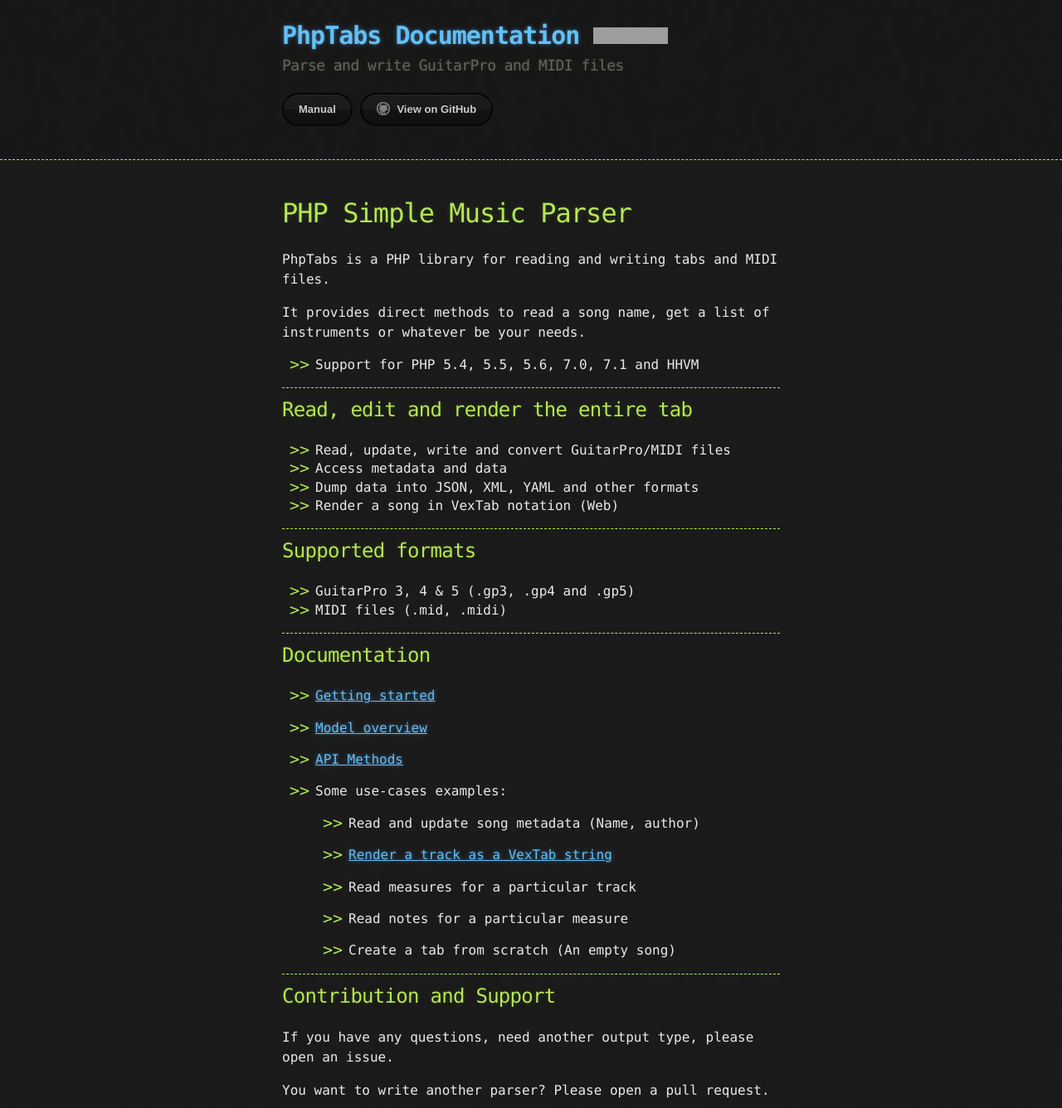
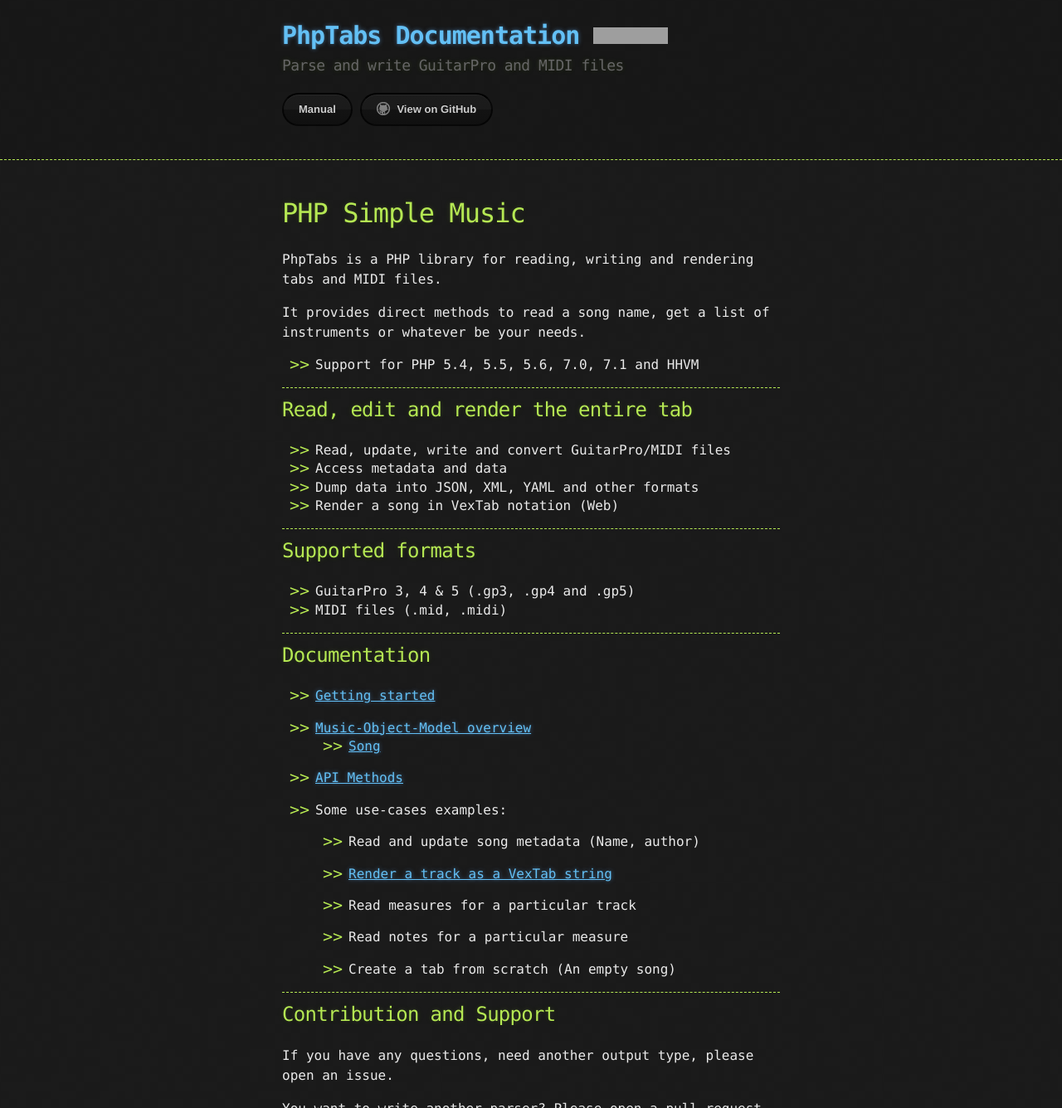
Before and after one commit to stdtabs/stdtabs.github.io, a Jekyll site: the page built from index.md, in a window 1280 px wide and 1400 px high, cut to the strip 0-1336 px from the top of the window. Shown: the whole strip at 83% size. Built offline with Jekyll 4.4.1, drawn with Linux system fonts in a browser that asks for light colours; nearby versions of some CDN libraries; our own code applies the rules of GitHub Pages for plain Markdown files; some of the changed text lies outside the part shown; grey boxes are pictures that could not be loaded.

Commit message:
Add an edit link and fix some typos

```diff
--- a/index.md
+++ b/index.md
@@ -1,11 +1,11 @@
 ---
 layout: default
-excerpt: Read, write, update and render music scores, GuitarPro tabs and MIDI files.
+excerpt: Read, write and render music scores, GuitarPro tabs and MIDI files.
 ---
 
-# PHP Simple Music Parser
+# PHP Simple Music
 
-PhpTabs is a PHP library for reading and writing tabs and MIDI files.
+PhpTabs is a PHP library for reading, writing and rendering tabs and MIDI files.
 
 It provides direct methods to read a song name, get a list of instruments or whatever be your needs.
 
@@ -33,7 +33,8 @@
 
 - [Getting started](/getting-started.html)
 
-- [Model overview](/phptabs.html)
+- [Music-Object-Model overview](/phptabs.html)
+  - [Song](/music-song.html)
 
 - [API Methods]({{ site.github_repository_url }}/blob/master/README.md)
 
@@ -58,3 +59,6 @@
 You want to write another parser? Please open a pull request.
 
 ------------------------------------------------------------------------
+
+{% capture doc_url %}{{ site.github_doc_repository_url }}/index.md{% endcapture %}
+{% include edit-doc-link.html %}
```
